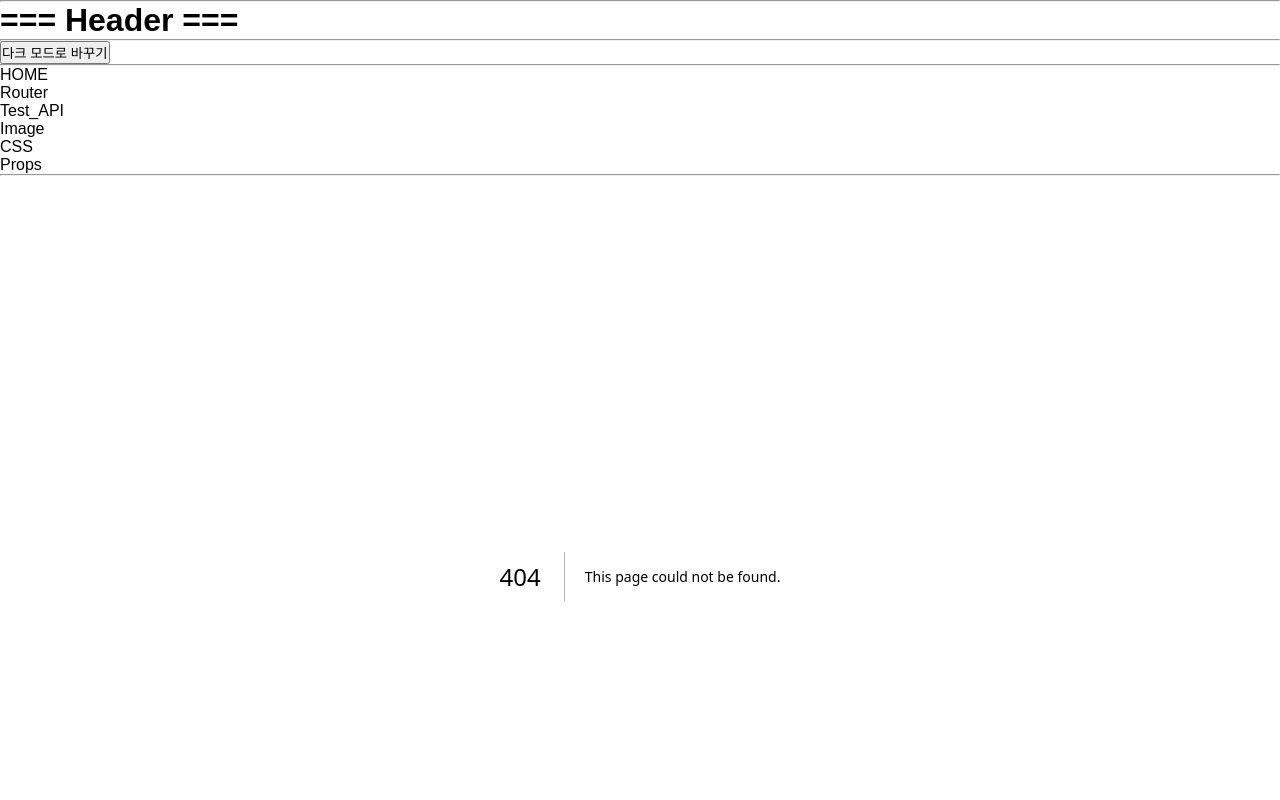
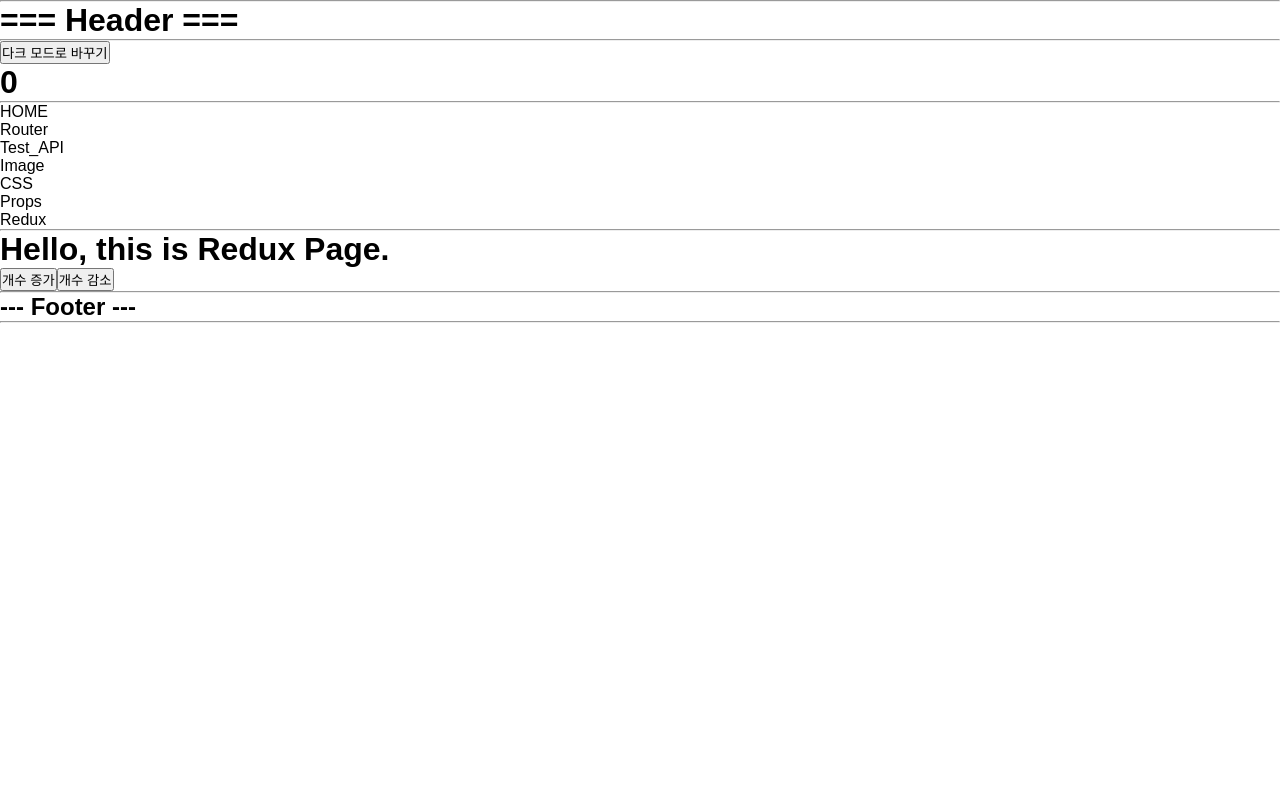
Before and after one commit to 202030138SanghyunChoi/app-project, a Next.js app: page /redux in a window 1280 px wide. Before the commit this address had no page. Shown: the top 800 px of the page. Built offline with nearby package versions, Linux system fonts and the light colour scheme.

Commit message:
13주차 수업 내용

```diff
--- a/package.json
+++ b/package.json
@@ -9,11 +9,13 @@
     "lint": "next lint"
   },
   "dependencies": {
+    "@reduxjs/toolkit": "^2.3.0",
     "axios": "^1.7.7",
     "json-server": "^1.0.0-beta.3",
     "next": "14.2.13",
     "react": "^18",
     "react-dom": "^18",
+    "react-redux": "^9.1.2",
     "sass": "^1.80.5"
   }
 }
--- a/src/app/layout.js
+++ b/src/app/layout.js
@@ -3,7 +3,9 @@ import RootFooter from "../components/RootFooter";
 import NavBar from "../components/NavBar";
 import ThemeToggleButton from "@/components/ThemeToggleButton";
 import { ThemeProvider } from "@/contexts/ThemeContext";
-import './globals.css';
+import CounterProvider from "@/store/CounterProvider";
+import Counter from "@/features/counter/Counter";
+import "./globals.css";
 
 export const metadata = {
   title: "Next.js Page",
@@ -13,15 +15,18 @@ export const metadata = {
 export default function RootLayout({ children }) {
   return (
     <html lang="ko">
+      <CounterProvider>
         <ThemeProvider>
           <body>
             <RootHeader />
             <ThemeToggleButton />
+            <Counter />
             <NavBar />
             <main>{children}</main>
             <RootFooter />
           </body>
         </ThemeProvider>
+      </CounterProvider>
     </html>
   );
 }
--- /dev/null
+++ b/src/app/redux/page.jsx
@@ -0,0 +1,10 @@
+import CounterButton from "@/features/counter/CounterButton";
+
+export default function Redux() {
+  return (
+    <>
+      <h1>Hello, this is Redux Page.</h1>
+      <CounterButton />
+    </>
+  );
+}
--- a/src/components/NavBar.jsx
+++ b/src/components/NavBar.jsx
@@ -23,6 +23,9 @@ export default function NavBar() {
         <li>
           <Link href="props">Props</Link>
         </li>
+        <li>
+          <Link href="redux">Redux</Link>
+        </li>
       </ul>
       <hr />
     </nav>
--- /dev/null
+++ b/src/features/counter/Counter.js
@@ -0,0 +1,14 @@
+"use client";
+
+import { useSelector } from "react-redux";
+
+// 카운트 출력
+export default function Counter() {
+  const count = useSelector((state) => state.counter.value);
+
+  return (
+    <div>
+      <h1>{count}</h1>
+    </div>
+  );
+}
--- /dev/null
+++ b/src/features/counter/CounterButton.js
@@ -0,0 +1,17 @@
+"use client";
+
+import { useDispatch } from "react-redux";
+import { increment, decrement } from "./counterSlice";
+
+// 카운트 변경
+export default function CounterButton() {
+  // dispatch 를 통해 일정 부분만 업데이트
+  const dispatch = useDispatch();
+
+  return (
+    <div>
+      <button onClick={() => dispatch(increment())}>개수 증가</button>
+      <button onClick={() => dispatch(decrement())}>개수 감소</button>
+    </div>
+  );
+}
--- /dev/null
+++ b/src/features/counter/counterSlice.js
@@ -0,0 +1,23 @@
+import { createSlice } from "@reduxjs/toolkit";
+
+export const counterSlice = createSlice({
+  // 식별자
+  name: "counter",
+  // 초기화
+  initialState: {
+    value: 0,
+  },
+  // reducers - action 정보 설정
+  reducers: {
+    increment: (state) => {
+      state.value += 1;
+    },
+    decrement: (state) => {
+      state.value -= 1;
+    },
+  },
+});
+
+// actions 로 명시
+export const { increment, decrement } = counterSlice.actions;
+export default counterSlice.reducer;
--- /dev/null
+++ b/src/store/CounterProvider.js
@@ -0,0 +1,10 @@
+"use client";
+
+import { Provider } from "react-redux";
+import { store } from "./store";
+
+// CounterProvider 를 통해 전역으로 변수 전송
+// store 로 전송
+export default function CounterProvider({ children }) {
+  return <Provider store={store}>{children}</Provider>;
+}
--- /dev/null
+++ b/src/store/store.js
@@ -0,0 +1,9 @@
+import { configureStore } from "@reduxjs/toolkit";
+import counterReducer from "@/features/counter/counterSlice.js";
+
+export const store = configureStore({
+  // Reducer 등록
+  reducer: {
+    counter: counterReducer,
+  },
+});
```
Also changed, not shown: 1 other file (tests, documents, lock files or other folders). Lines whose indentation alone changed are shown as unchanged.
